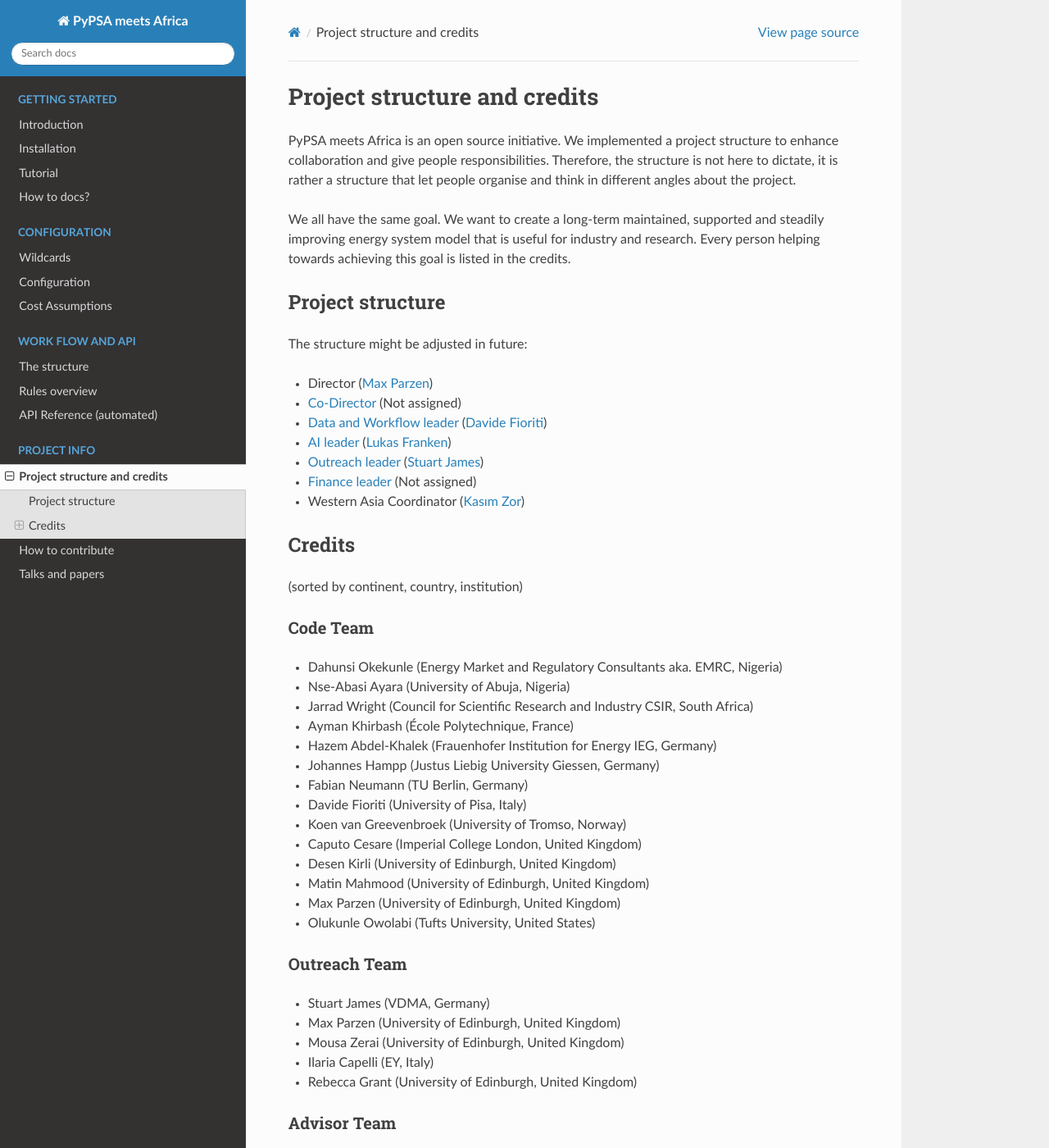
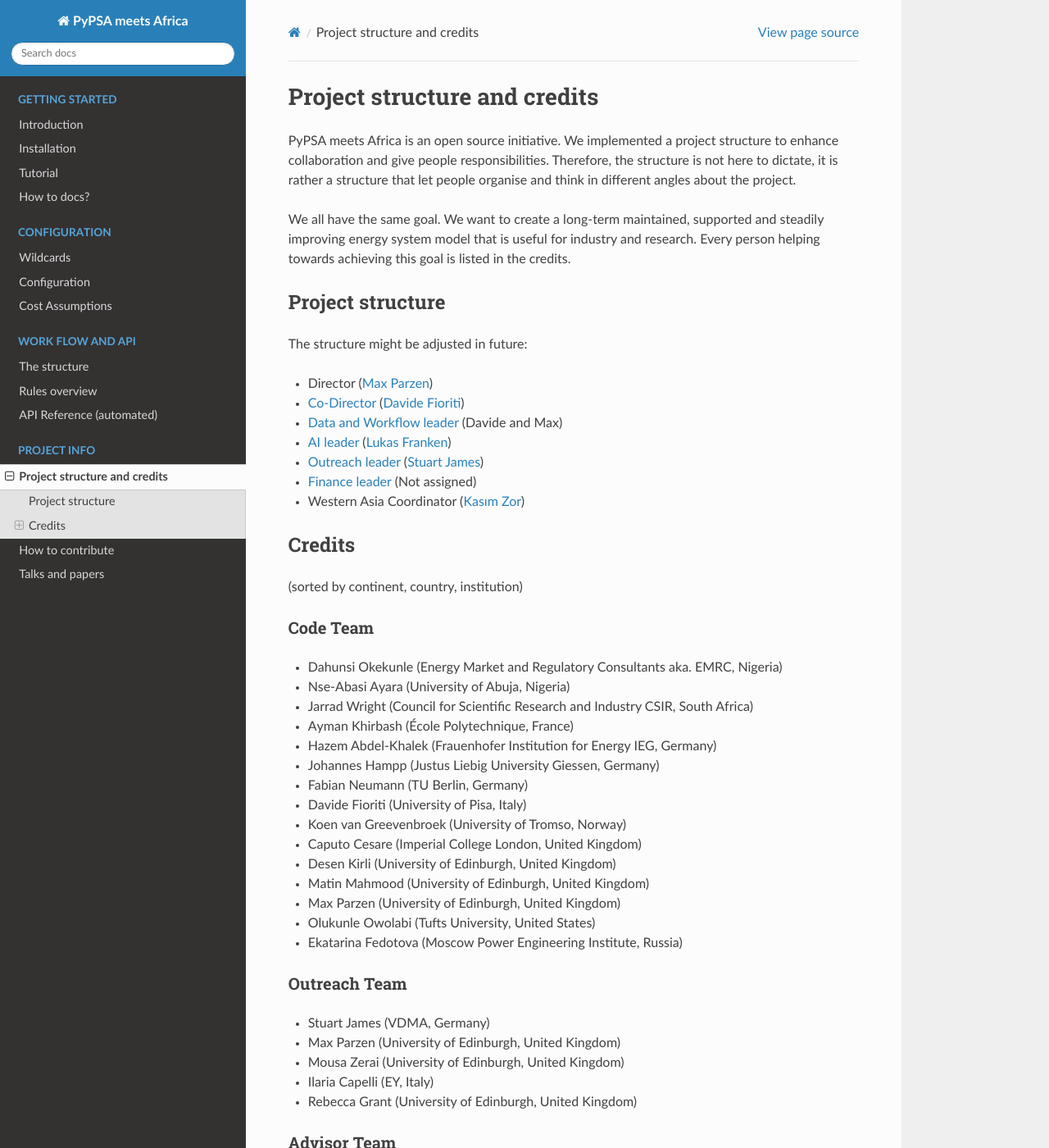
Before and after one commit to pypsa-meets-earth/pypsa-earth, a Sphinx documentation site: the page built from doc/project_structure_and_credits.rst, in a window 1280 px wide and 1400 px high. Shown: the whole window at 82% size. Built offline with Sphinx 7.4.7 and the Read the Docs theme 2.0.0, drawn with Linux system fonts in a browser that asks for light colours; pages that are not in the unit, such as notebooks, are missing from menus.

Commit message:
Update project_structure_and_credits.rst

```diff
--- a/doc/project_structure_and_credits.rst
+++ b/doc/project_structure_and_credits.rst
@@ -24,8 +24,8 @@
 The structure might be adjusted in future:
 
 - Director (`Max Parzen <https://www.linkedin.com/in/maximilian-parzen-b047a1126/>`_)
-- `Co-Director <https://uoe-my.sharepoint.com/:b:/g/personal/s1827105_ed_ac_uk/EfjniQIxmfZIp8ih_WQuy-0BfCiOCLPKEvDZUuylp9xOhA?e=s7KRQy>`_ (Not assigned)
-- `Data and Workflow leader <https://uoe-my.sharepoint.com/:b:/g/personal/s1827105_ed_ac_uk/EdHf1dHFvPhIuWRCPopR5KYB9viUJUkhm_WDhHMeFqbUtg?e=Ja0Mz0>`_ (`Davide Fioriti <https://www.linkedin.com/in/davide-fioriti-745693a5/>`_)
+- `Co-Director <https://uoe-my.sharepoint.com/:b:/g/personal/s1827105_ed_ac_uk/EfjniQIxmfZIp8ih_WQuy-0BfCiOCLPKEvDZUuylp9xOhA?e=s7KRQy>`_ (`Davide Fioriti <https://www.linkedin.com/in/davide-fioriti-745693a5/>`_)
+- `Data and Workflow leader <https://uoe-my.sharepoint.com/:b:/g/personal/s1827105_ed_ac_uk/EdHf1dHFvPhIuWRCPopR5KYB9viUJUkhm_WDhHMeFqbUtg?e=Ja0Mz0>`_ (Davide and Max)
 - `AI leader <https://uoe-my.sharepoint.com/:b:/g/personal/s1827105_ed_ac_uk/EdHf1dHFvPhIuWRCPopR5KYB9viUJUkhm_WDhHMeFqbUtg?e=Ja0Mz0>`_ (`Lukas Franken <https://www.linkedin.com/in/lukas-franken-5a3045151/>`_)
 - `Outreach leader <https://uoe-my.sharepoint.com/:b:/g/personal/s1827105_ed_ac_uk/EWeumVS1t2hMrAXPWzYj2VsBRYS12ArGwTR1Iuo7vJC78Q?e=xeIkW4>`_ (`Stuart James <https://www.linkedin.com/in/stuart-daniel-james/>`_)
 - `Finance leader <https://uoe-my.sharepoint.com/:b:/g/personal/s1827105_ed_ac_uk/EbBuUGDNwrRBqmeT8xbQT3MBL1MOMkemCDXi7EMbzXEmHw?e=E3Cbc7>`_ (Not assigned)
@@ -56,6 +56,7 @@
 - Matin Mahmood (University of Edinburgh, United Kingdom)
 - Max Parzen (University of Edinburgh, United Kingdom)
 - Olukunle Owolabi (Tufts University, United States)
+- Ekatarina Fedotova (Moscow Power Engineering Institute, Russia)
 
 Outreach Team
 --------------
```
